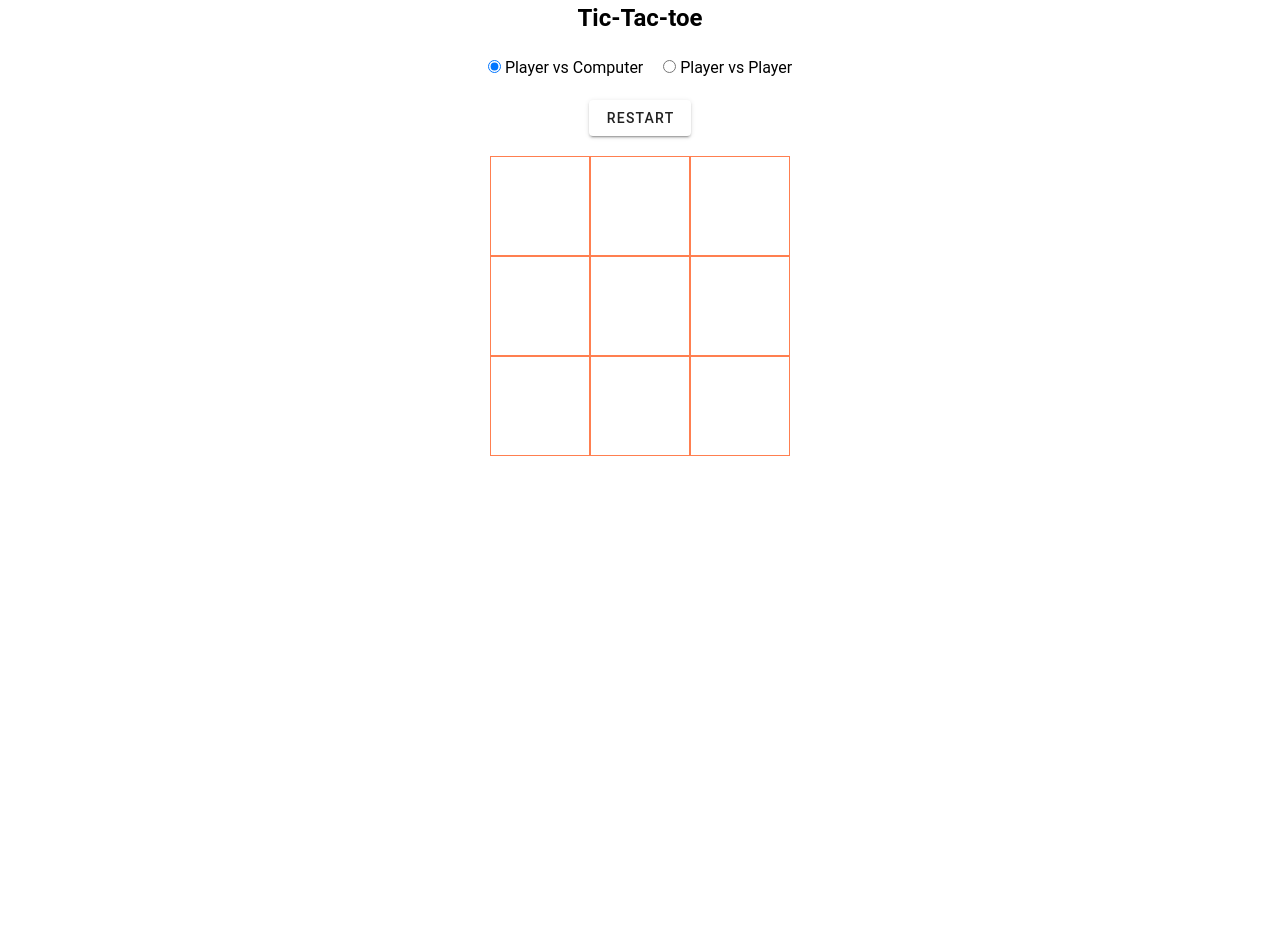
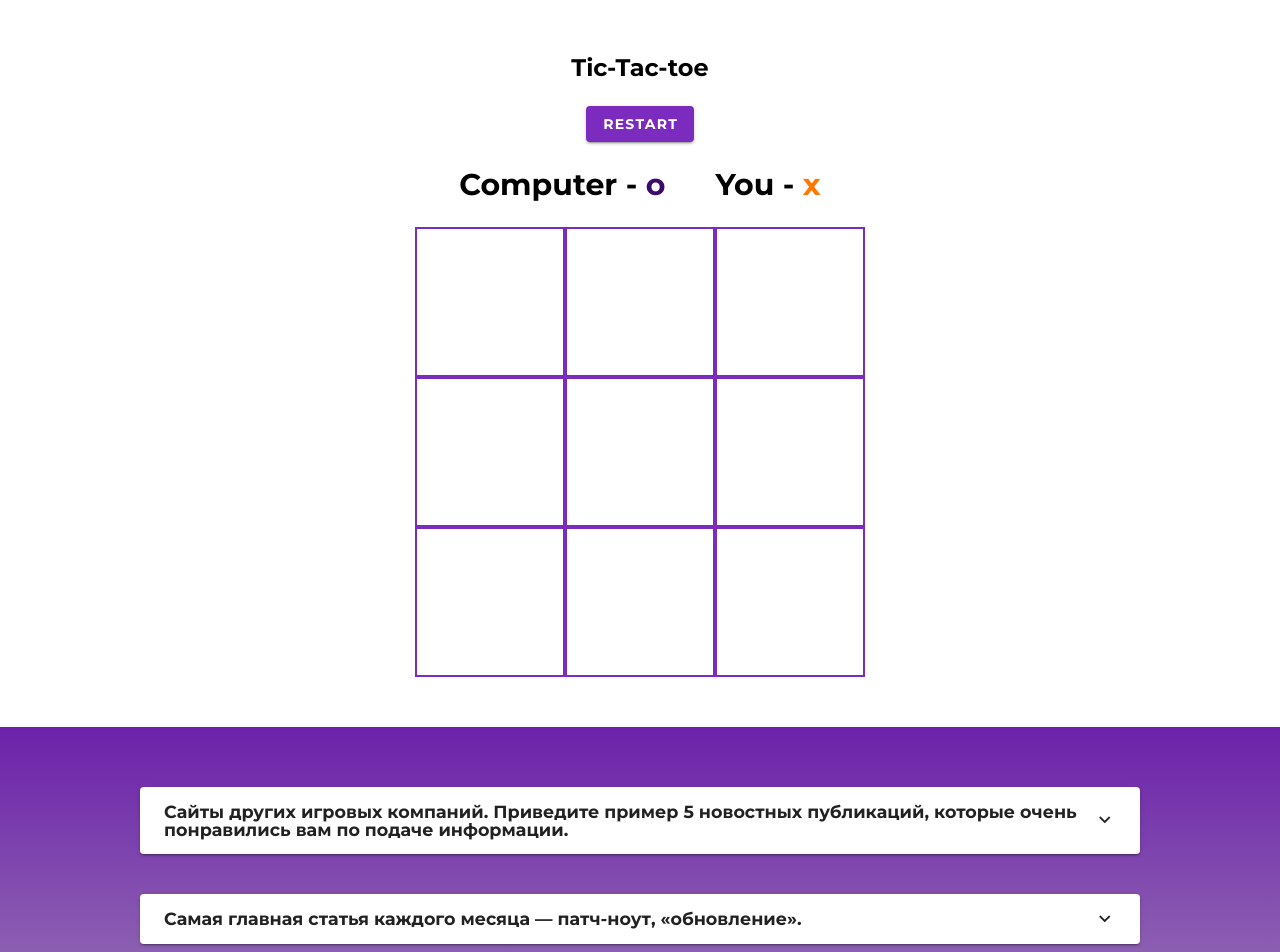
Before and after one commit to GeorgyGradinar/tic-tac, a Vue app: page / in a window 1280 px wide. Shown: the top 952 px of the page. Before the commit the page ends 800 px from the top, so only its background shows below. Built offline with nearby package versions, Linux system fonts and the light colour scheme.

Commit message:
add information

```diff
--- a/public/index.html
+++ b/public/index.html
@@ -4,12 +4,16 @@
     <meta charset="utf-8">
     <meta http-equiv="X-UA-Compatible" content="IE=edge">
     <meta name="viewport" content="width=device-width,initial-scale=1.0">
-    <link rel="icon" href="<%= BASE_URL %>favicon.ico">
+    <link rel="icon" href="<%= BASE_URL %>tic-tac-toe.png">
     <title><%= htmlWebpackPlugin.options.title %></title>
+    <link rel="preconnect" href="https://fonts.googleapis.com">
+    <link rel="preconnect" href="https://fonts.gstatic.com" crossorigin>
+    <link href="https://fonts.googleapis.com/css2?family=Montserrat:wght@500;700&display=swap" rel="stylesheet">
 </head>
 <body>
 <noscript>
-      <strong>We're sorry but <%= htmlWebpackPlugin.options.title %> doesn't work properly without JavaScript enabled. Please enable it to continue.</strong>
+    <strong>We're sorry but <%= htmlWebpackPlugin.options.title %> doesn't work properly without JavaScript enabled.
+        Please enable it to continue.</strong>
 </noscript>
 <div id="app"></div>
 <!-- built files will be auto injected -->
--- a/src/App.vue
+++ b/src/App.vue
@@ -19,6 +19,8 @@ export default {
   margin: 0;
   padding: 0;
   box-sizing: border-box;
+  font-family: 'Montserrat', sans-serif;
+
 }
 
 </style>
--- a/src/components/answers.vue
+++ b/src/components/answers.vue
@@ -1,13 +1,130 @@
 <template>
-$END$
+
+  <v-expansion-panels variant="popout">
+    <v-expansion-panel>
+
+      <v-expansion-panel-title>
+        <h3 class="title">Cайты других игровых компаний.
+          Приведите пример 5 новостных публикаций, которые очень понравились вам по подаче информации.</h3>
+      </v-expansion-panel-title>
+
+      <v-expansion-panel-text>
+        <div class="answer" v-for="answer in feedback" :key="answer.id">
+          <a :href="answer.link" target="_blank">Link</a>
+          <span>2. {{ answer.decideTask }}</span>
+          <span>3. {{ answer.feedbackDesign }}</span>
+        </div>
+
+      </v-expansion-panel-text>
+
+    </v-expansion-panel>
+  </v-expansion-panels>
+
+  <v-expansion-panels variant="popout">
+    <v-expansion-panel>
+
+      <v-expansion-panel-title>
+        <h3 class="title">Самая главная статья каждого месяца — патч-ноут, «обновление».</h3>
+      </v-expansion-panel-title>
+
+      <v-expansion-panel-text>
+        <div class="answer">
+          <span>{{ mainArticle }}</span>
+        </div>
+
+      </v-expansion-panel-text>
+    </v-expansion-panel>
+  </v-expansion-panels>
+
+  <v-expansion-panels variant="popout">
+    <v-expansion-panel>
+
+      <v-expansion-panel-title>
+        <h3 class="title">Анализ страницы «Об игре»</h3>
+      </v-expansion-panel-title>
+
+      <v-expansion-panel-text>
+        <span>{{ mainArticle }}</span>
+      </v-expansion-panel-text>
+    </v-expansion-panel>
+  </v-expansion-panels>
+
 </template>
 
 <script>
 export default {
-name: "answers"
+  // eslint-disable-next-line vue/multi-word-component-names
+  name: "answers",
+
+
+  data() {
+    return {
+      feedback: [
+        {
+          link: 'https://www.rockstargames.com/gta-online?info=6937',
+          decideTask: 'Рассказывает фанатам про новый виток игры с новыми фичами и бонусами за выполнение миссий.',
+          feedbackDesign: 'Оформление сделано в стиле игры и есть ощущение, что ты не покидаешь вселенную игры а внутри ее читаешь новости.'
+        },
+        {
+          link: 'https://korabli.su/ru/news/general-news/early-access-to-british-submarines/',
+          decideTask: 'можно узнать о добавлении возможностей для новичков и демонстрация оснащения лодок',
+          feedbackDesign: 'Все выполнено в одной стилистике, отлично спроектированна страница, так как все интуитивно понятно и доступно.'
+        },
+        {
+          link: 'https://wargaming.com/en/news/wows-blitz-released/',
+          decideTask: 'информирует нас о старте игры на мобильных платформах',
+          feedbackDesign: 'это не несет в себе изменения внутри игры, по этому простой дизайн отлично подходит для этой новости.'
+        },
+        {
+          link: 'https://korabli.su/ru/news/history/armada-alliance/',
+          decideTask: 'из этой новости узнаем, что эта ветка игры создана на базе исторических событий.',
+          feedbackDesign: 'Мне понравилось то как добавили стили к заголовками в стиле морских кораблей.'
+        },
+        {
+          link: 'https://korabli.su/ru/news/sales-and-events/armory-121-british-submarines/',
+          decideTask: 'Инструкция как можно получить Британскую лодку.',
+          feedbackDesign: 'Отлично подобнные изображения и визуализация жетонов, все интуитивно понятно.'
+        },
+
+      ],
+      mainArticle: 'Мне понравилось в более новом новосном посте, проработанная цветопередача картинок, все в одном стиле, ' +
+          'так как в более старой новости были картинки которые выбивались из основного стиля, так же темы которые заинтересовали' +
+          ' можно расстянуть и прочитать детали, так более удобно и читабельно чем в старом посте информация расстянута на всю страницу.' +
+          '  Минусы: переход на другие новости работает при клике вне стрелки так же эти стрелки разъезжаются при наведении рядом возле стрелки.  ' +
+          '  Что бы изменил: На подтемах изменил бы или убрал стрелку что бы развернуть новость и шрифт выбивается из основного стиля, ' +
+          ' так же этот блок при нажатии открытие сделал бы более плавым. Внутри темы есть картинки при наведение на которые появляется скролл нижний,' +
+          ' я бы изменил на возможность прокрутки колесиком и стрелки по бокам. Убрал бы просмотр картинок, так как размер картинки практически не изменяется.',
+      analysisPage: 'По моему мнение нужно убрать консоль логи и консоль варны.  В мобильной версии: блок с деталями не скрывается при нажатии вне блока. ' +
+          ' При переходе на страницу системные требования отсутсвует кнопка возврата на страницу об игре.  В версии десктоп:   так же на странице про системные ' +
+          'требования отсутсвует возможность возврата. В блоке про погоду видео запускается при наведении на этот блок, я бы запускал его по' +
+          ' дефолту при запуске, это бы добавило странице больше интерактивности. Так же набор картинок со скролом добавил бы автоскрол, что бы картинки сами переключались.',
+    }
+  },
+
 }
 </script>
 
 <style scoped>
 
+.v-expansion-panels--variant-popout > .v-expansion-panel {
+  max-width: 1000px;
+  margin: 10px;
+  background-color: white;
+}
+
+.answer {
+  display: flex;
+  flex-direction: column;
+  margin-bottom: 50px;
+
+}
+
+.title {
+  font-weight: 700;
+}
+
+svg{
+  width: 50px;
+}
+
 </style>
--- a/src/components/tic-tac-toe.vue
+++ b/src/components/tic-tac-toe.vue
@@ -1,36 +1,44 @@
 <template>
-  <section>
+  <section class="game">
     <h1>Tic-Tac-toe</h1>
 
-    <div class="wrapper-block--choose-game">
-      <label class="container">
-        <input type="radio" checked="checked" name="radio" value="one" v-model="chooseKindGame">
-        Player vs Computer
-      </label>
-      <label class="container">
-        <input type="radio" name="radio" value="two" v-model="chooseKindGame">
-        Player vs Player
-      </label>
+    <v-btn @click="restart()" class="button-restart">Restart</v-btn>
+
+    <div class="inform">
+      <span>Computer - <span class="selectedComputer">o</span></span>
+
+      <span>You - <span class="selectedUser">x</span></span>
+
     </div>
-
-    <v-btn @click="restart()">Restart</v-btn>
-
     <div id="game-board">
       <div class="box"
            v-for="(quad, index) in 9" :key="quad.id"
            @click="selectBlock(index)"
+           v-text="checkSelected(index)"
            :class="{
-           selectedUser: checkSelectedUser(index),
-           selectedComputer: checkSelectedComputer(index)}">
+           selectedUser: checkSelected(index) === 'x',
+           selectedComputer: checkSelected(index)=== 'o'}">
       </div>
     </div>
 
-    <h1 v-if="winner">Winner: {{ winner }}</h1>
+    <h1 v-if="winner" class="winner"
+        :class="{
+        'winner-user': winner === 'You',
+        'winner-computer': winner === 'Computer',
+        'winner-draw': winner === 'DRAW' }"
+    >Winner: {{ winner }}</h1>
   </section>
+
+  <section class="answer">
+    <answers></answers>
+  </section>
+
 
 </template>
 
 <script>
+
+import answers from "@/components/answers";
 
 const WINNING_COMBINATION = [
   [0, 1, 2],
@@ -47,12 +55,14 @@ const WINNING_COMBINATION = [
 export default {
 
   name: 'HelloWorld',
+  components: {answers},
   props: {},
 
   data() {
     return {
       isActiveBoard: true,
       winner: '',
+      winnerCombination: [],
       selectedBlocksUser: [],
       selectedBlocksComputer: [],
       userUsingCombination: WINNING_COMBINATION,
@@ -81,12 +91,14 @@ export default {
       this.handelSelection(event);
     },
 
-    checkSelectedUser(id) {
-      return this.selectedBlocksUser.includes(id);
-    },
-
-    checkSelectedComputer(id) {
-      return this.selectedBlocksComputer.includes(id);
+    checkSelected(id) {
+      if (this.selectedBlocksUser.includes(id)) {
+        return 'x'
+      } else if (this.selectedBlocksComputer.includes(id)) {
+        return 'o'
+      } else {
+        return ''
+      }
     },
 
     handelSelection(idButton) {
@@ -104,9 +116,9 @@ export default {
       if (!this.winner) {
         let selectCombinate = selectedMethodForComputer || selectedMethodForUser || this.computerUsingCombination[0];
         this.isActiveBoard = false;
-        setTimeout(()=>{
+        setTimeout(() => {
           this.selectBlockComputer(selectCombinate);
-          this.checkWinner(selectedMethodForComputer, 'computer');
+          this.checkWinner(selectedMethodForComputer, 'Computer');
           this.isActiveBoard = true;
         }, 500)
 
@@ -118,7 +130,7 @@ export default {
         let countSelectBlockUser = this.selectedBlocksUser.filter(idBlock => method.includes(idBlock));
 
         if (countSelectBlockUser.length === 3) {
-          this.checkWinner(method, 'Player');
+          this.checkWinner(method, 'You');
           return method;
         } else if (countSelectBlockUser.length === 2) {
           return !this.selectedBlocksComputer.some(el => method.includes(el));
@@ -164,7 +176,7 @@ export default {
       if (!chooseMethod) {
         return false;
       }
-      let selectedUser = nameWinner === 'computer' ? this.selectedBlocksComputer : this.selectedBlocksUser;
+      let selectedUser = nameWinner === 'Computer' ? this.selectedBlocksComputer : this.selectedBlocksUser;
       let countSelectBlock = selectedUser.filter(idBlock => chooseMethod.includes(idBlock));
       if (countSelectBlock.length === 3) {
         this.winner = nameWinner;
@@ -183,6 +195,15 @@ section {
   flex-direction: column;
   align-items: center;
   gap: 20px;
+  padding: 50px;
+}
+
+.game {
+  background: white;
+}
+
+.answer {
+  background: linear-gradient(0deg, rgba(160, 134, 182, 1) 0%, rgba(108, 33, 170, 1) 100%);
 }
 
 .wrapper-block--choose-game {
@@ -191,22 +212,111 @@ section {
 }
 
 #game-board {
-  width: 300px;
+  width: 450px;
   display: flex;
   flex-wrap: wrap;
+  transition: all 1s linear;
 }
 
 .box {
-  width: 100px;
-  height: 100px;
-  border: 1px coral solid;
+  width: 150px;
+  height: 150px;
+  border: 2px #7B2CBF solid;
+  font-weight: 700;
+  font-size: 80px;
+  text-align: center;
+  cursor: pointer;
+  transition: all 1s linear;
+}
+
+.box:hover {
+  background-color: #f4e8ff;
+}
+
+.button-restart {
+  background-color: #7B2CBF;
+  font-weight: 700;
+  color: white;
+}
+
+.button-restart:hover {
+  background-color: #db3a34;
+}
+
+.inform {
+  display: flex;
+  gap: 50px;
+  font-weight: 700;
+  font-size: 30px;
+  transition: all 1s linear;
 }
 
 .selectedUser {
-  background: red;
+  color: #FF7900;
+  pointer-events: none;
 }
 
 .selectedComputer {
-  background: blue;
+  color: #3C096C;
+  pointer-events: none;
 }
+
+.winner {
+  border-radius: 10px;
+  margin-top: 20px;
+  padding: 0 10px 0 10px;
+  transform: scale(1);
+  animation: pulse 2s infinite;
+}
+
+.winner-user {
+  color: #FF7900;
+  box-shadow: 0 0 0 0 rgb(255, 121, 0);
+}
+
+.winner-computer {
+  color: #3C096C;
+  box-shadow: 0 0 0 0 rgb(60, 9, 108);
+}
+
+.winner-draw {
+  color: #2dc653;
+  box-shadow: 0 0 0 0 rgb(45, 198, 83);
+}
+
+
+@keyframes pulse {
+  0% {
+    transform: scale(0.95);
+  }
+
+  70% {
+    transform: scale(1);
+    box-shadow: 0 0 0 10px rgba(0, 0, 0, 0);
+  }
+
+  100% {
+    transform: scale(0.95);
+    box-shadow: 0 0 0 0 rgba(0, 0, 0, 0);
+  }
+}
+
+@media screen and (max-width: 500px) {
+  #game-board{
+    width: 300px;
+  }
+
+  .box{
+    width: 100px;
+    height: 100px;
+    font-size: 60px;
+  }
+
+  .inform{
+    gap: 10px;
+    font-size: 25px;
+  }
+}
+
+
 </style>
--- a/src/main.js
+++ b/src/main.js
@@ -5,6 +5,8 @@ import 'vuetify/styles'
 import { createVuetify } from 'vuetify'
 import * as components from 'vuetify/components'
 import * as directives from 'vuetify/directives'
+import 'material-design-icons-iconfont/dist/material-design-icons.css' // Ensure you are using css-loader
+import '@mdi/font/css/materialdesignicons.css' // Ensure you are using css-loader
 
 const vuetify = createVuetify({
     components,
@@ -12,5 +14,7 @@ const vuetify = createVuetify({
 })
 
 createApp(App)
-    .use(vuetify)
+    .use(vuetify,{
+        iconfont: 'mdi'
+    })
     .mount('#app')
```
Also changed, not shown: package.json (+8 -1 lines), 1 other file (tests, documents, lock files or other folders). Lines whose indentation alone changed are shown as unchanged.
